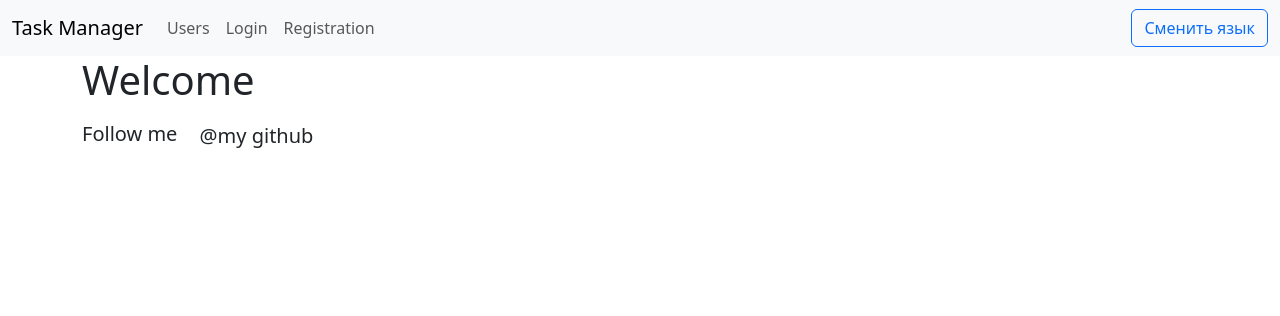
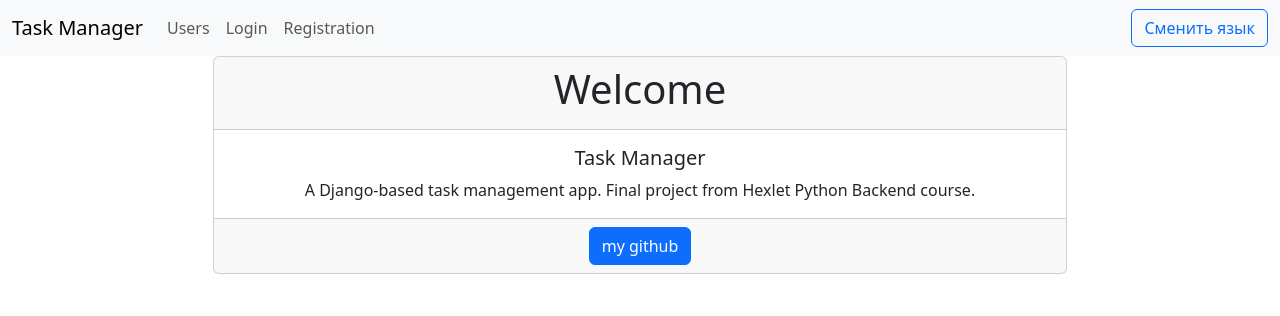
Before and after one commit to farguz/python-project-52, a Django app: page / in a window 1280 px wide. Shown: the top 316 px of the page. Run offline with Django 5.2, Linux system fonts and the light colour scheme; some libraries are stand-ins or nearby versions.

Commit message:
update/prettify index page

```diff
--- a/templates/index.html
+++ b/templates/index.html
@@ -3,10 +3,23 @@
 {% load i18n %}
 
 {% block content %}
-<div class="container">
-    <h1>{% trans 'Welcome' %}</h1>
-    <p class="lead">
-        {% trans 'Follow me' %}
-        <a href="https://github.com/farguz/python-project-52" class="btn btn-lg btn-blue border-white bg-blue">@my github</a></p>
+<div class="col-lg-8 mx-auto ">
+    <div class="card text-center">
+        <div class="card-header">
+            <h1>{% trans 'Welcome' %}</h1>
+        </div>
+        <div class="card-body">
+            <h5 class="card-title">{% trans 'Task Manager' %}</h5>
+            <p class="card-text">
+                {% trans 'A Django-based task management app. Final project from Hexlet Python Backend course.'%}
+            </p>
+        </div>
+        <div class="card-footer text-muted">
+            <a href="https://github.com/farguz/python-project-52" class="btn btn-primary">
+                {% trans 'my github' %}
+            </a>
+        </div>
+    </div>
 </div>
+
 {% endblock %}
```
